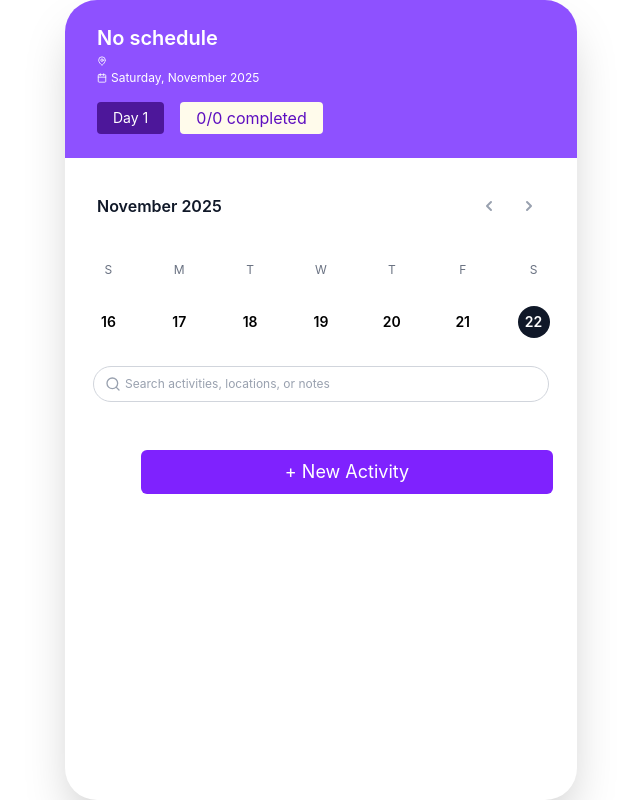
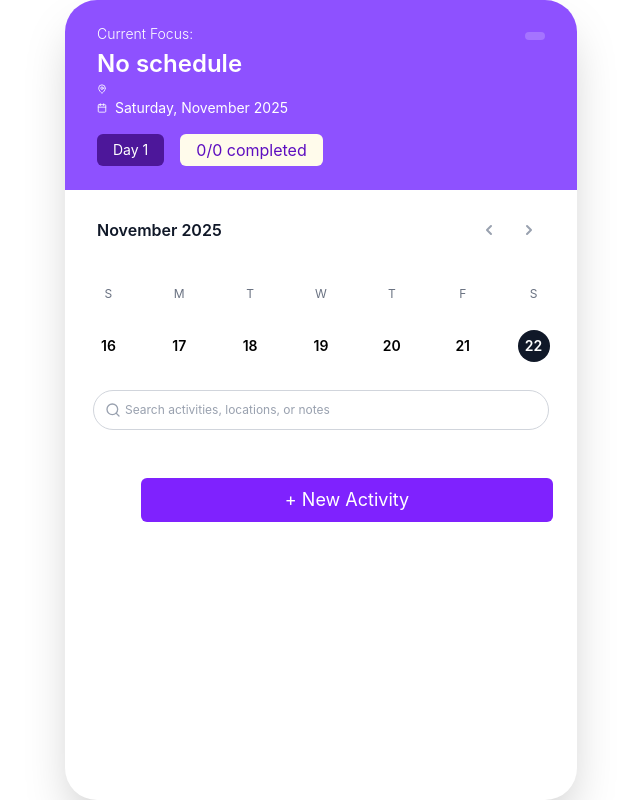
Before and after one commit to nwmnwd/Itenerary-Project, a React (Vite) app: page / in a window 1280 px wide. Shown: the whole page, without its empty margins (319-959 px from the left). Built offline with nearby package versions, Linux system fonts and the light colour scheme; a web font is replaced by a local one.

Commit message:
Update UI for Header and calendar

```diff
--- a/src/components/Calendar.jsx
+++ b/src/components/Calendar.jsx
@@ -44,7 +44,7 @@ export default function Calendar({ selectedDay, onSelectDay }) {
     monthStart === monthEnd ? monthStart : `${monthStart} - ${monthEnd}`;
 
   return (
-    <div className="pt-5">
+    <div className="pt-3">
       <div className="mx-auto max-w-4xl">
         {/* Header */}
         <div className="flex items-center px-6">
--- a/src/components/Header.jsx
+++ b/src/components/Header.jsx
@@ -17,29 +17,36 @@ function Header({
   return (
     <>
       <div className="w-full bg-violet-500 px-8 pt-6 pb-6">
-        <div className="mb-1 text-left text-xl font-semibold text-white">
+        <div className="flex flex-row justify-between items-center">
+          <div className="text-sm mb-1 text-left font-light text-white">
+            Current Focus:
+          </div>
+          <div className=" rounded-4xl bg-white/20 text-xs  px-2.5 py-1 font-semibold text-white">
+            {time ? ` ${time}` : ""}
+          </div>
+        </div>
+        <div className="mb-1 text-left text-2xl font-semibold text-white">
           {title}
         </div>
         <div className="mb-4 flex flex-col gap-1">
-          <div className="flex items-center gap-1">
+          <div className="flex items-center gap-2">
             <PinIcon className="h-2.5 w-2.5 text-white" />
-            <div className="my-0 text-xs font-normal text-white">
+            <div className="my-0 text-sm font-normal text-white">
               {location}
             </div>
           </div>
-          <div className="flex items-center gap-1">
+          <div className="flex items-center gap-2">
             <Calendar className="h-2.5 w-2.5 text-white" />
-            <div className="my-0 text-xs font-normal text-white">
+            <div className="my-0 text-sm font-normal text-white">
               {formatted}
-              {time ? ` — ${time}` : ""}
             </div>
           </div>
         </div>
         <div className="flex gap-4">
-          <div className="text-md m-0 inline-flex items-center justify-center rounded-sm bg-violet-900 px-4 py-1 text-sm leading-none font-normal text-white">
+          <div className="text-md m-0 inline-flex items-center justify-center rounded-md bg-violet-900 px-4 py-1 text-sm leading-none font-normal text-white">
             Day {dayNumber}
           </div>
-          <div className="text-md rounded-sm bg-amber-50 px-4 py-1 font-normal text-violet-800">
+          <div className="text-md rounded-md bg-amber-50 px-4 py-1 font-normal text-violet-800">
             {completedCount}/{totalItems} completed
           </div>
         </div>
--- a/src/components/SchedulePage.jsx
+++ b/src/components/SchedulePage.jsx
@@ -214,7 +214,8 @@ const handleShowSubscriptionForSave = useCallback((activityData, dateStr) => {
         </div>
       </div>
 
-      <main className="flex-1 overflow-y-auto">
+      <main className="flex-1 overflow-y-auto ">
+
         <Timeline
           selectedDay={selectedDay}
           onActiveChange={setCurrentActivity}
--- a/src/components/SearchBox.jsx
+++ b/src/components/SearchBox.jsx
@@ -11,7 +11,7 @@ function SearchBox({ value, onChange }) {
             type="text"
             name="search"
             placeholder="Search activities, locations, or notes"
-            className="block min-w-0 grow py-2.5 pr-3 pl-1 text-xs font-normal text-gray-900 placeholder:text-gray-400 focus:outline-none"
+            className="block min-w-0 grow py-3 pr-3 pl-1 text-xs font-normal text-gray-900 placeholder:text-gray-400 focus:outline-none"
             value={value}
             onChange={(e) => onChange(e.target.value)}
           />
```
